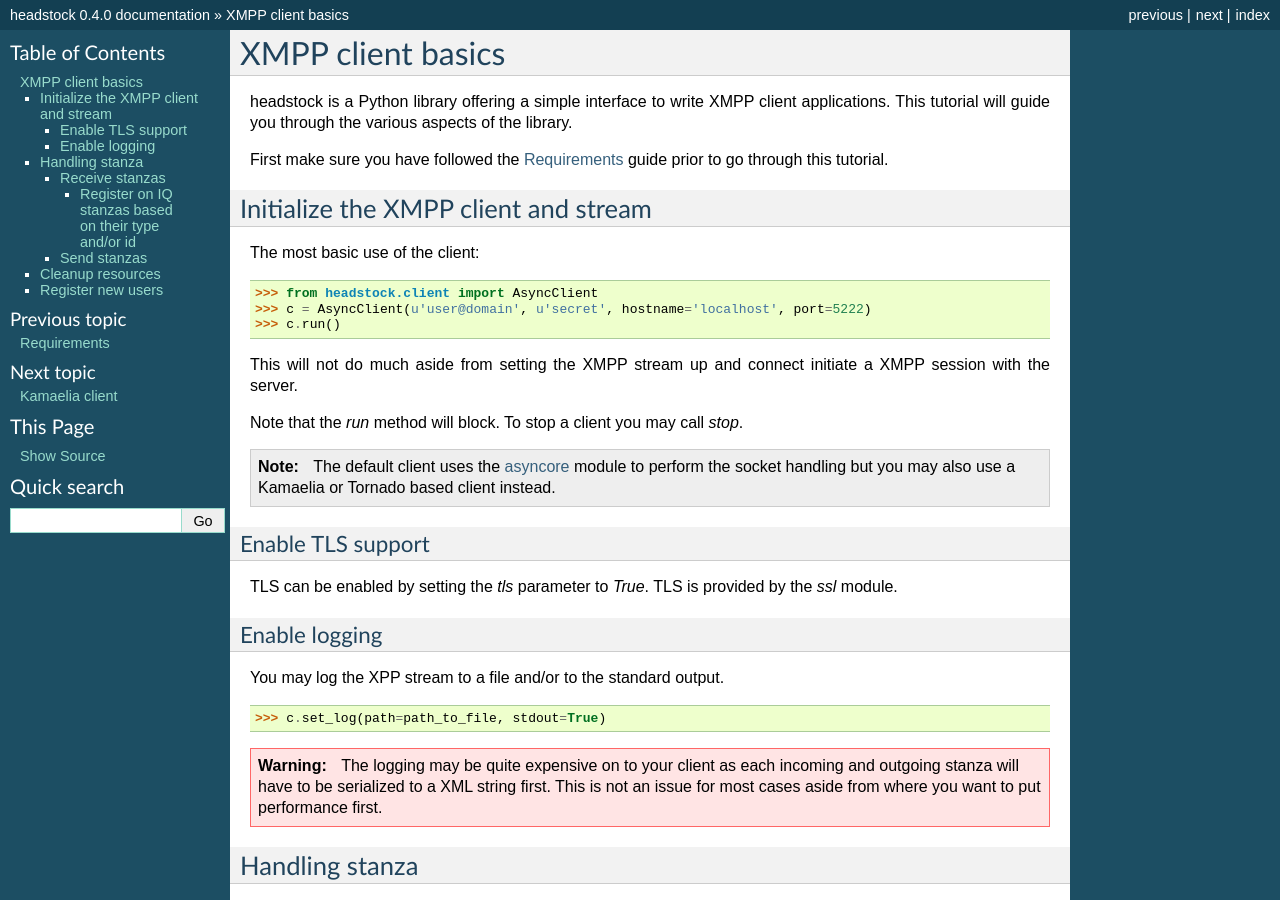
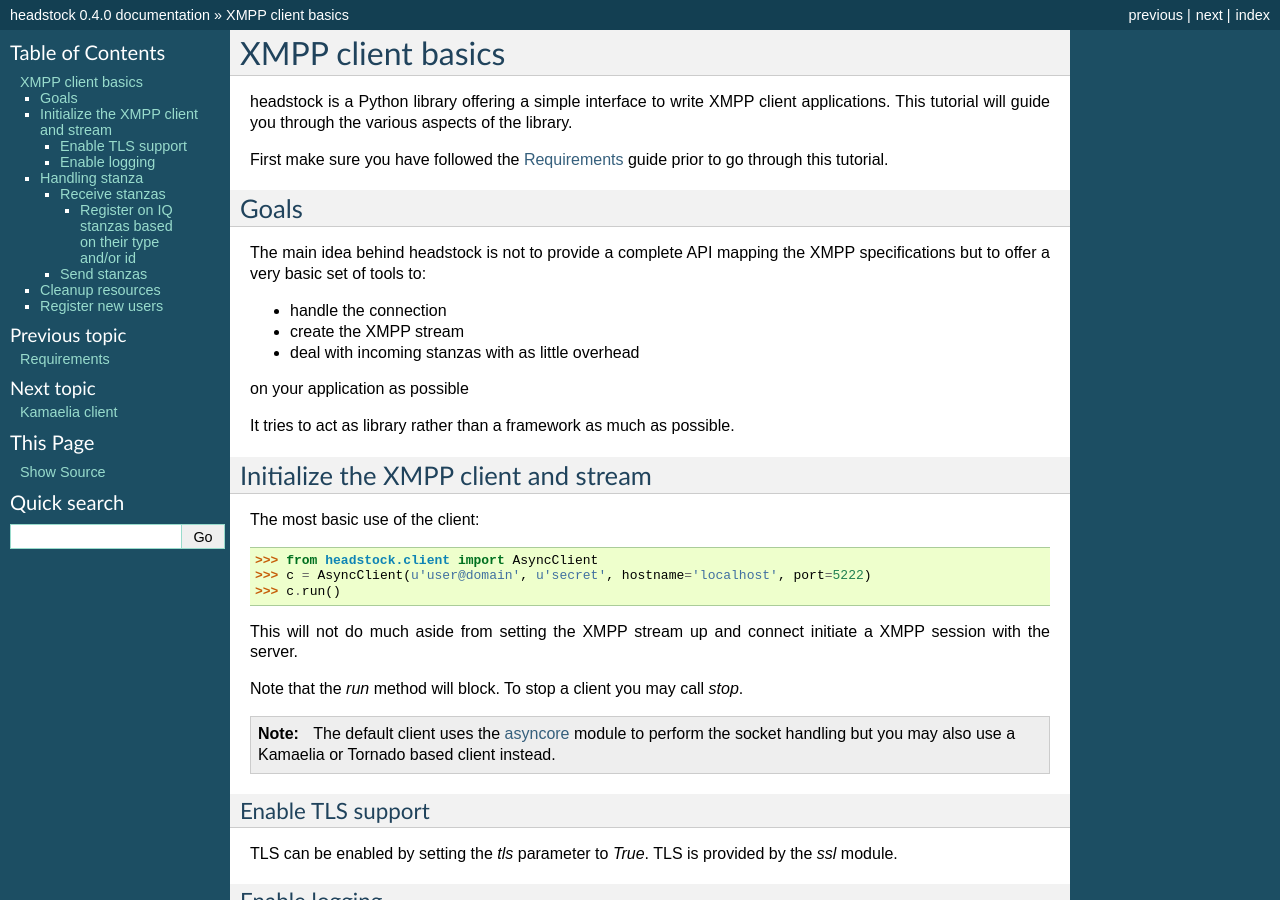
Before and after one commit to Lawouach/headstock, a Sphinx documentation site: the page built from docs/tutorial.rst, in a window 1280 px wide and 900 px high. Built offline with Sphinx 7.4.7, drawn with Linux system fonts in a browser that asks for light colours.

Commit message:
goals docstring
git-svn-id: https://svn.defuze.org/oss/headstock@986 5b3156b2-dc0e-0410-86c6-8c750cf32934

```diff
--- a/docs/tutorial.rst
+++ b/docs/tutorial.rst
@@ -8,6 +8,22 @@
 
 First make sure you have followed the :ref:`getting_started` guide
 prior to go through this tutorial.
+
+Goals
+=====
+
+The main idea behind headstock is not to provide a complete API
+mapping the XMPP specifications but to offer a very basic
+set of tools to:
+
+* handle the connection
+* create the XMPP stream
+* deal with incoming stanzas with as little overhead
+on your application as possible
+
+It tries to act as library rather than a framework
+as much as possible.
+
 
 Initialize the XMPP client and stream
 =====================================
```
